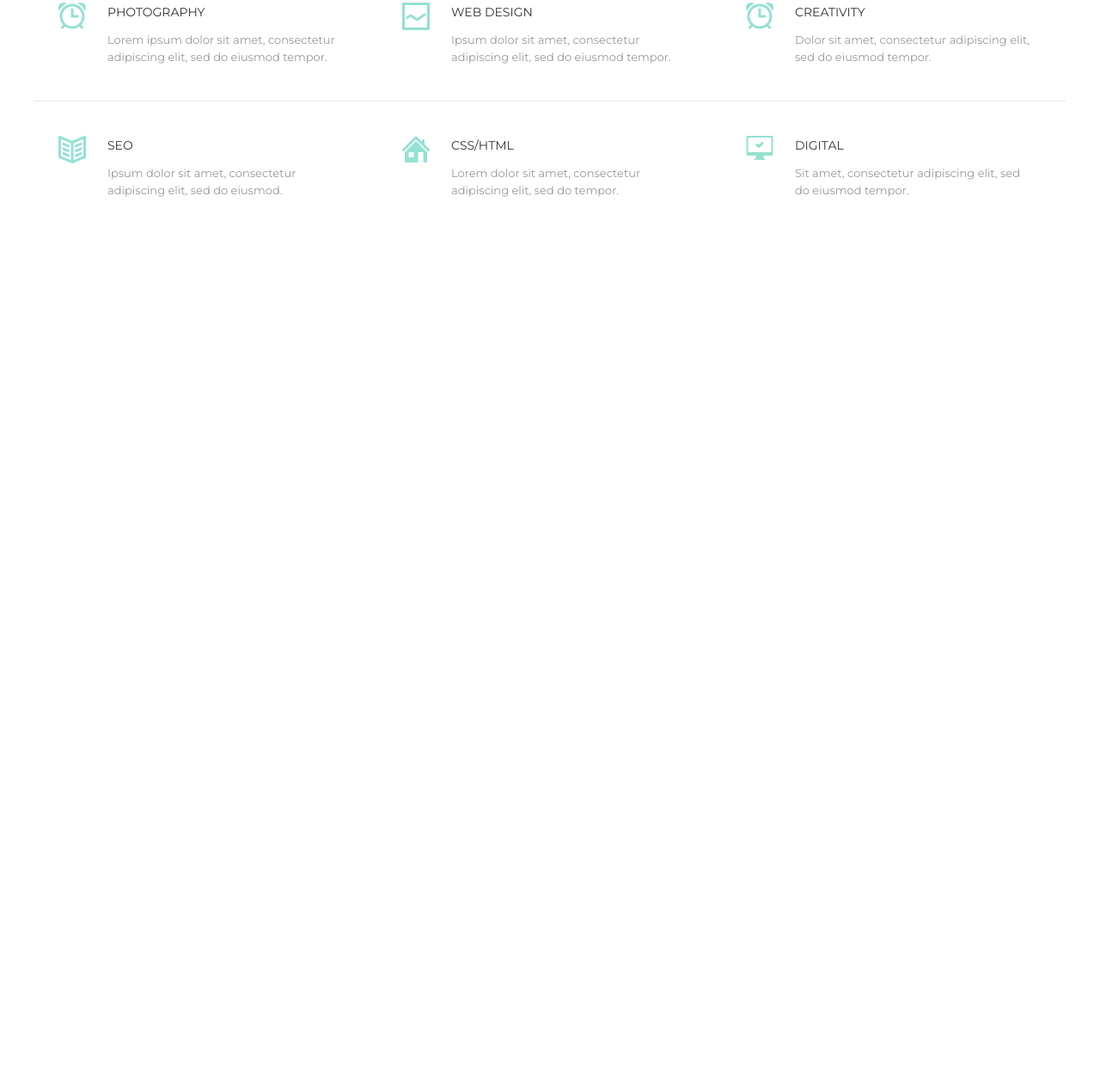
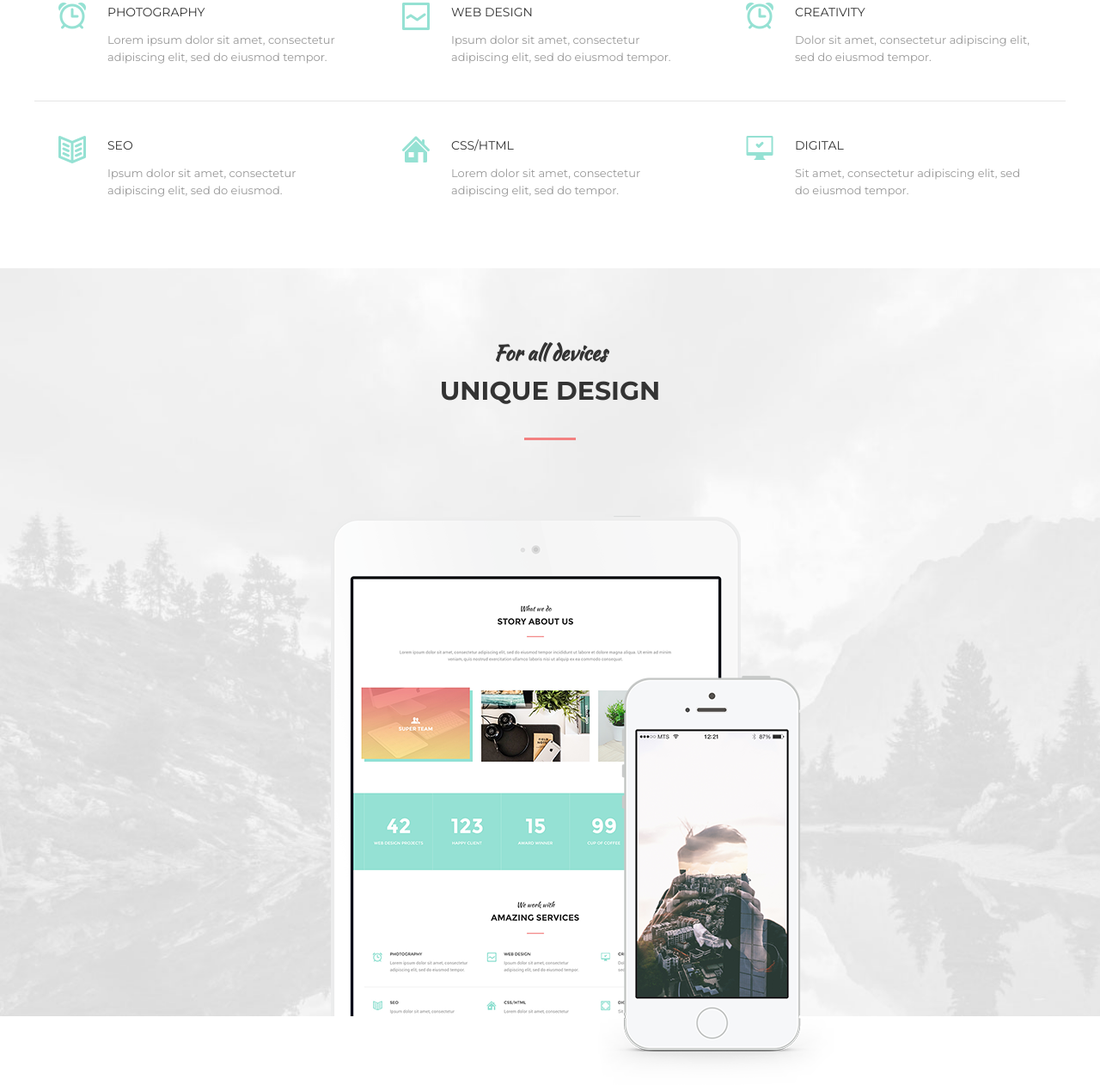
Before and after one commit to BohdanVoznyi/MoGo, a plain HTML site: page index.html in a window 1280 px wide. Shown: the part 1978-3240 px from the top of the page at 86% size. Before the commit the page ends 2290 px from the top, so only its background shows below. Drawn offline with Linux system fonts and the light colour scheme.

Commit message:
add device section

```diff
--- a/css/style.css
+++ b/css/style.css
@@ -241,6 +241,13 @@ hr {
     padding: 80px 0;
 }
 
+.section--devices {
+    background: url(../img/devices-bg.jpg), center, no-repeat;
+    background-size: cover;
+
+    padding-bottom: 0;
+}
+
 .section__header {
     width: 100%;
     max-width: 950px;
@@ -406,3 +413,24 @@ hr {
     font-size: 13px;
     color: #999;
 }
+
+
+/* Devices
+==================== */
+.devices {
+    width: 100%;
+    max-width: 600px;
+    margin: 0 auto;
+    position: relative;
+}
+
+.devices__item {
+    display: block;
+}
+
+.devices__item--iphone {
+    position: absolute;
+    bottom: -80px;
+    right: -30px;
+    z-index: 1;
+}
--- a/index.html
+++ b/index.html
@@ -196,7 +196,20 @@
 </section>
 
 
+<section class="section section--devices">
+    <div class="container">
+        <!-- Section Header -->
+        <div class="section__header">
+            <h3 class="section__suptitle">For all devices</h3>
+            <h2 class="section__title">Unique design</h2>
+        </div><!-- /.section__header -->
 
+        <div class="devices">
+            <img class="devices__item" src="img/ipad.png" alt="">
+            <img src="img/iphone.png" alt="" class="devices__item devices__item--iphone">
+        </div>
+    </div>
+</section>
 
 
 </body>
```
Also changed, not shown: img/devices-bg.jpg (added), img/ipad.png (added), img/iphone.png (added).
